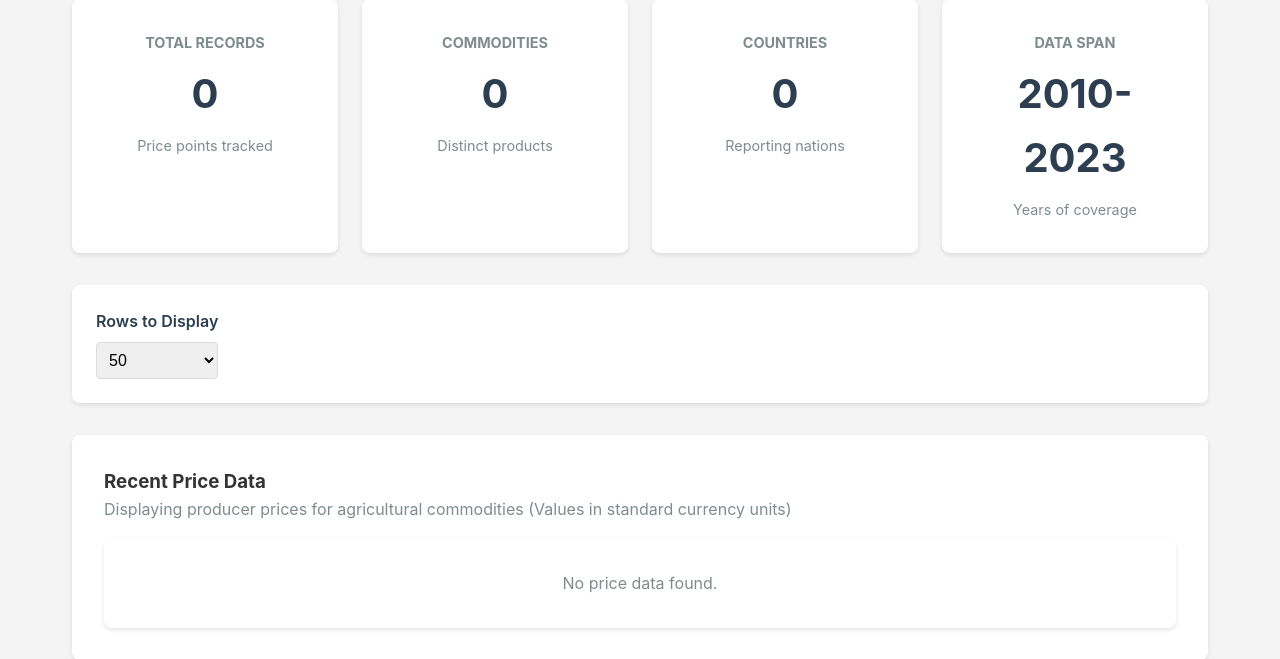
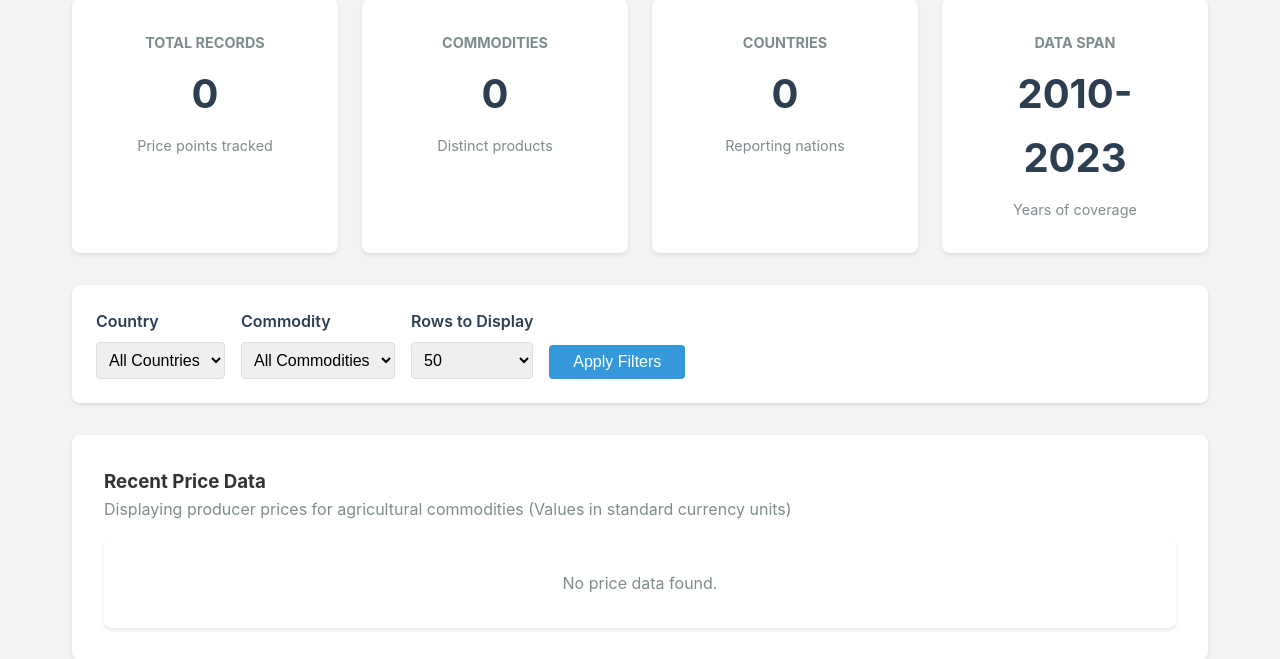
Before and after one commit to FuatKarakaya/Agricultural_Trade, a Flask app: template templates/producer_prices.html in a window 1280 px wide. Shown: the part 364-1023 px from the top of the page. Run offline with Flask 3, Linux system fonts and the light colour scheme; the template is opened without the code that fills it, so the values that code supplies are empty.

Commit message:
filter added to pp

```diff
--- a/one use python files for importing and shaping/fill_Commodities.py
+++ b/one use python files for importing and shaping/fill_Commodities.py
@@ -11,5 +11,4 @@ if __name__ == "__main__":
         FROM commodity
         WHERE "Item Code" ~ '^[0-9]+$'
         ORDER BY "Item", "Item Code"
-        ON CONFLICT DO NOTHING;
     """)
--- a/one use python files for importing and shaping/fill_PP.py
+++ b/one use python files for importing and shaping/fill_PP.py
@@ -16,6 +16,8 @@ def migrate_sql():
         DROP COLUMN IF EXISTS value;
 
     ALTER TABLE Producer_Prices {', '.join(y_cols_def)};
+
+
 
     INSERT INTO Producer_Prices (country_id, commodity_id, month, {', '.join(y_cols_ins)})
     SELECT
--- a/routes/commodityRouting.py
+++ b/routes/commodityRouting.py
@@ -5,7 +5,6 @@ commodity_bp = Blueprint("commodity", __name__)
 
 @commodity_bp.route("/commodities")
 def commodities_dashboard():
-    # 1. Handle Filter Parameters
     try:
         limit = int(request.args.get('limit', 50))
     except ValueError:
@@ -28,7 +27,6 @@ def commodities_dashboard():
 
     commodities = fetch_query(base_query, tuple(params))
 
-    # 3. Statistics Query
     stats_query = """
         SELECT
             COUNT(*) as total_commodities,
--- a/static/agriculture.css
+++ b/static/agriculture.css
@@ -281,6 +281,21 @@ body {
     border: 1px solid #ddd;
     border-radius: 4px;
     font-size: 1rem;
+}
+
+.filter-button {
+    padding: 0.5rem 1.5rem;
+    background-color: #3498db;
+    color: white;
+    border: none;
+    border-radius: 4px;
+    font-size: 1rem;
+    cursor: pointer;
+    transition: background-color 0.3s;
+}
+
+.filter-button:hover {
+    background-color: #2980b9;
 }
 
 /* Info Cards */
--- a/templates/commodities.html
+++ b/templates/commodities.html
@@ -3,12 +3,10 @@
 {% block title %}Commodities - Zlatan Agriculture{% endblock %}
 
 {% block content %}
-<!-- Hero Section -->
 <section class="hero-section">
   <h2>Commodities Database</h2>
 </section>
 
-<!-- Stats Section -->
 <section class="stats-container">
   <div class="stats-grid">
     <div class="stat-card">
@@ -29,7 +27,6 @@
   </div>
 </section>
 
-<!-- Filter Section -->
 <section class="filter-section">
     <form class="filter-form" method="get" action="/commodities">
         <div class="filter-group">
@@ -43,7 +40,6 @@
             </select>
         </div>
 
-        <!-- Simple Search -->
         <div class="filter-group">
             <label for="search">Search Commodity</label>
             <input type="text" name="search" id="search" value="{{ search_query }}" placeholder="e.g. Apple" class="filter-select">
@@ -55,7 +51,6 @@
     </form>
 </section>
 
-<!-- Commodities Table -->
 <section class="producers-section">
   <h3>Commodity List</h3>
   <p class="section-description">
--- a/templates/consumer_prices.html
+++ b/templates/consumer_prices.html
@@ -3,12 +3,10 @@
 {% block title %}Consumer Prices - Zlatan Agriculture{% endblock %}
 
 {% block content %}
-<!-- Hero Section -->
 <section class="hero-section">
   <h2>Consumer Prices Database</h2>
 </section>
 
-<!-- Stats Section -->
 <section class="stats-container">
   <div class="stats-grid">
     <div class="stat-card">
@@ -34,7 +32,6 @@
   </div>
 </section>
 
-<!-- Filter Section -->
 <section class="filter-section">
     <form class="filter-form" method="get" action="/consumer_prices">
         <div class="filter-group">
@@ -49,7 +46,6 @@
     </form>
 </section>
 
-<!-- Prices Table -->
 <section class="producers-section">
   <h3>Consumer Price Indices</h3>
   <p class="section-description">
--- a/templates/producer_prices.html
+++ b/templates/producer_prices.html
@@ -3,12 +3,10 @@
 {% block title %}Producer Prices - Zlatan Agriculture{% endblock %}
 
 {% block content %}
-<!-- Hero Section -->
 <section class="hero-section">
   <h2>Producer Prices Database</h2>
 </section>
 
-<!-- Stats Section -->
 <section class="stats-container">
   <div class="stats-grid">
     <div class="stat-card">
@@ -34,22 +32,43 @@
   </div>
 </section>
 
-<!-- Filter Section (Optional UI placeholder for future functionality) -->
+<!-- Filter Section -->
 <section class="filter-section">
     <form class="filter-form" method="get" action="/producer_prices">
         <div class="filter-group">
+            <label for="country">Country</label>
+            <select name="country" id="country" class="filter-select">
+                <option value="">All Countries</option>
+                {% for c in countries %}
+                <option value="{{ c['country_id'] }}" {% if selected_country == c['country_id']|string %}selected{% endif %}>{{ c['country_name'] }}</option>
+                {% endfor %}
+            </select>
+        </div>
+        <div class="filter-group">
+            <label for="commodity">Commodity</label>
+            <select name="commodity" id="commodity" class="filter-select">
+                <option value="">All Commodities</option>
+                {% for cm in commodities %}
+                <option value="{{ cm['fao_code'] }}" {% if selected_commodity == cm['fao_code']|string %}selected{% endif %}>{{ cm['item_name'] }}</option>
+                {% endfor %}
+            </select>
+        </div>
+        <div class="filter-group">
             <label for="limit">Rows to Display</label>
-            <select name="limit" id="limit" class="filter-select" onchange="this.form.submit()">
+            <select name="limit" id="limit" class="filter-select">
                 <option value="50" {% if current_limit == 50 %}selected{% endif %}>50</option>
                 <option value="100" {% if current_limit == 100 %}selected{% endif %}>100</option>
                 <option value="200" {% if current_limit == 200 %}selected{% endif %}>200</option>
                 <option value="500" {% if current_limit == 500 %}selected{% endif %}>500</option>
             </select>
         </div>
+        <div class="filter-group">
+            <label>&nbsp;</label>
+            <button type="submit" class="filter-button">Apply Filters</button>
+        </div>
     </form>
 </section>
 
-<!-- Prices Table -->
 <section class="producers-section">
   <h3>Recent Price Data</h3>
   <p class="section-description">
@@ -64,7 +83,6 @@
             <th>Country</th>
             <th>Commodity</th>
             <th>Month</th>
-            <!-- Displaying last 3 years for brevity -->
             <th>2021</th>
             <th>2022</th>
             <th>2023</th>
```
Also changed, not shown: one use python files for importing and shaping/fill_CP.py (+8 -16 lines), routes/producerPriceRouting.py (+42 -5 lines).
